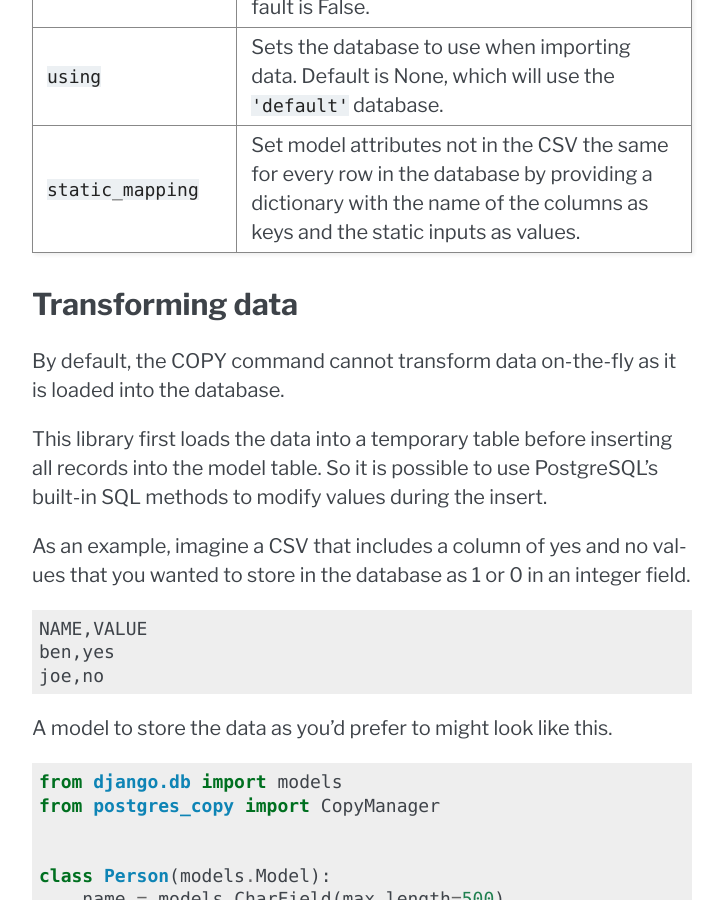
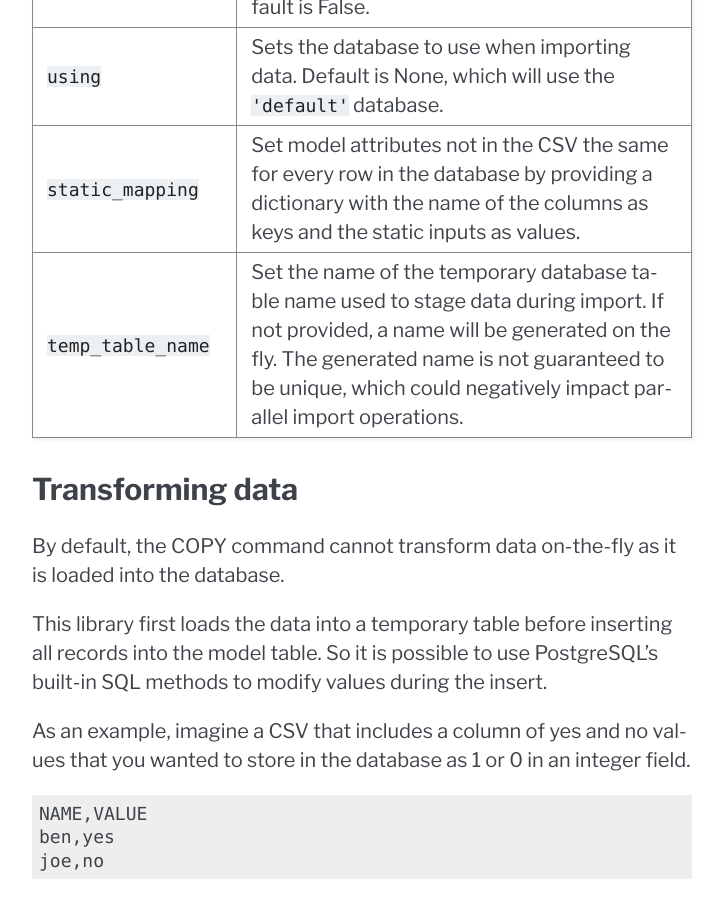
Before and after one commit to palewire/django-postgres-copy, a Sphinx documentation site: the page built from docs/index.rst, in a window 1280 px wide and 900 px high, scrolled down 5902 px. Shown: the whole window, without its empty margins (388-1112 px from the left). Built offline with Sphinx 7.4.7, drawn with Linux system fonts in a browser that asks for light colours; some of the changed text lies outside the part shown.

Commit message:
Document temp_table_name kwarg

```diff
--- a/docs/index.rst
+++ b/docs/index.rst
@@ -212,7 +212,7 @@ Import options
 
 The ``from_csv`` manager method has the following arguments and keywords options. Returns the number of records added.
 
-.. method:: from_csv(csv_path_or_obj[, mapping=None, drop_constraints=True, drop_indexes=True, using=None, delimiter=',', null=None, force_not_null=None, force_null=None, encoding=None, static_mapping=None])
+.. method:: from_csv(csv_path_or_obj[, mapping=None, drop_constraints=True, drop_indexes=True, using=None, delimiter=',', null=None, force_not_null=None, force_null=None, encoding=None, static_mapping=None, temp_table_name=None])
 
 
 ===================  =========================================================
@@ -282,6 +282,12 @@ Keyword Argument       Description
                        for every row in the database by providing a dictionary
                        with the name of the columns as keys and the static
                        inputs as values.
+
+``temp_table_name``    Set the name of the temporary database table name used
+                       to stage data during import. If not provided, a name
+                       will be generated on the fly. The generated name is
+                       not guaranteed to be unique, which could negatively
+                       impact parallel import operations.
 =====================  =======================================================
 
 
```
